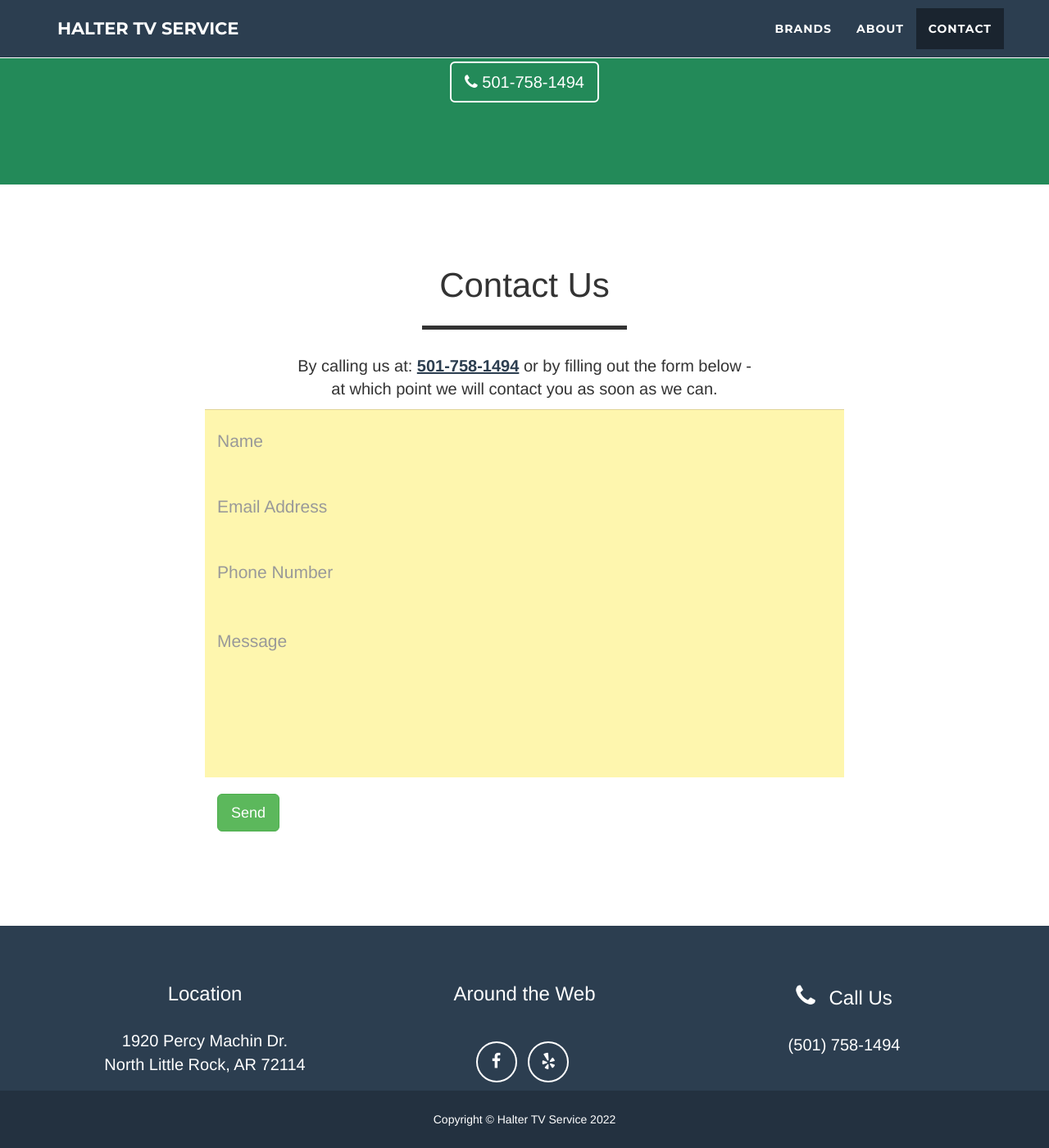
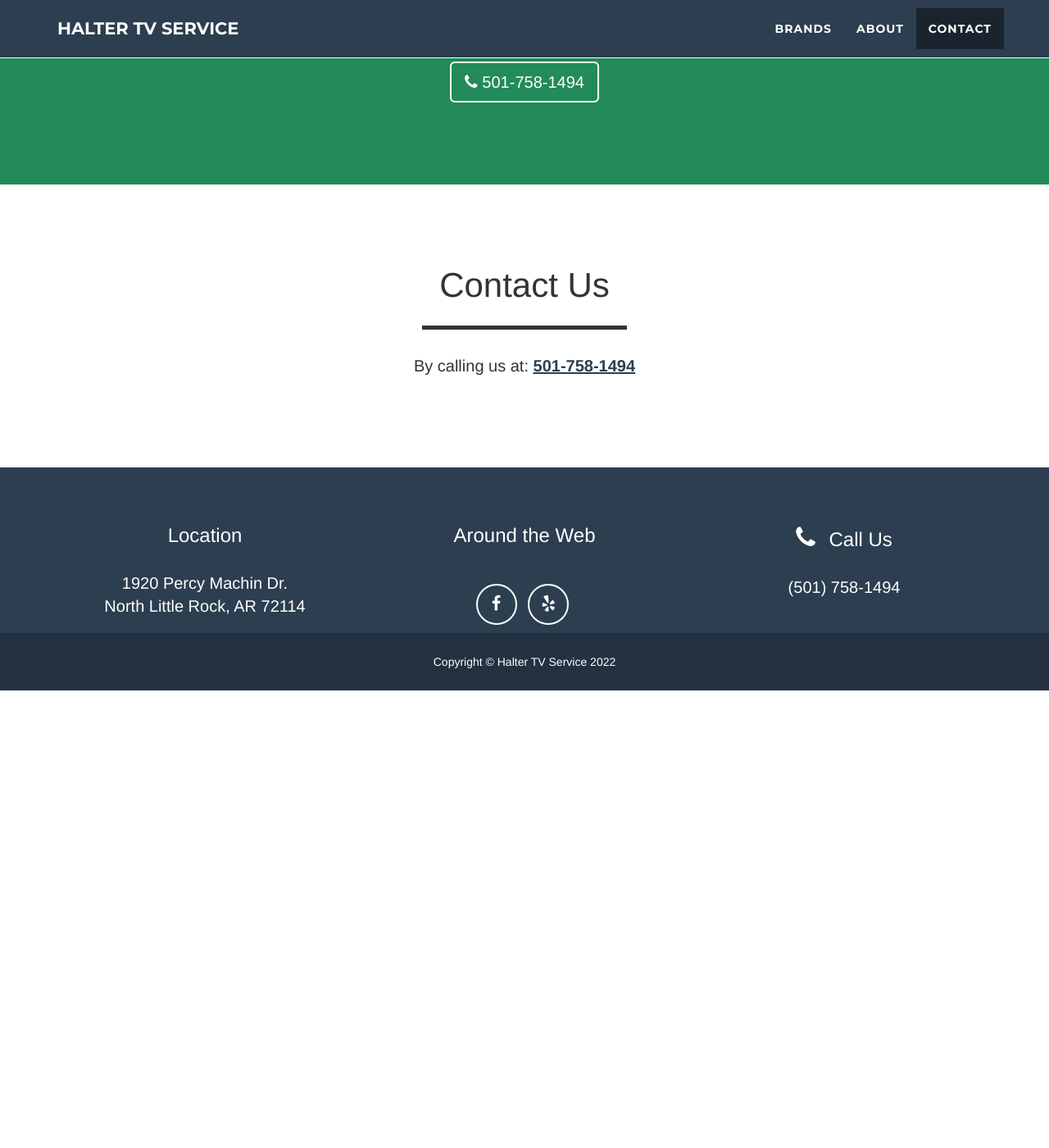
Before and after one commit to jonahaaron/htv, a Jekyll site: the page built from index.html, in a window 1280 px wide and 1400 px high, scrolled down 2089 px. Shown: the whole window at 82% size. Built offline with Jekyll 4.4.1, drawn with Linux system fonts in a browser that asks for light colours; after the commit the page ends 2931 px from its top, so only the background shows below that.

Commit message:
Update contact.html
remove form

```diff
--- a/_includes/contact.html
+++ b/_includes/contact.html
@@ -9,58 +9,7 @@
     </div>
     <div class="row">
       <div class="col-lg-12 text-center">
-                    <p class="contact-hdr"> By calling us at: <a class="phone phone-nbr" href="tel:{{ site.phone.tel }}" data-label="Contact Phone">{{ site.phone.short }}</a> or by filling out the form below - <br> at which point we will contact you as soon as we can. </p>
-                </div>
-            </div>
-            <div class="row">
-                <div class="col-lg-8 col-lg-offset-2">
-                    <!-- To configure the contact form email address, go to mail/contact_me.php and update the email address in the PHP file on line 19. -->
-                    <!-- The form should work on most web servers, but if the form is not working you may need to configure your web server differently. -->
-                    <form id="contact-form" name="form3" class="wufoo topLabel page" accept-charset="UTF-8" autocomplete="off" enctype="multipart/form-data" method="post"
-      action="https://migrantmachines.wufoo.com/forms/q1q3nnzm18cpvqy/#public" novalidate>
-                        <div class="row control-group">
-                            <div class="form-group col-xs-12 floating-label-form-group controls">
-                                <label>Name</label>
-                                <input name="Field1" type="text" class="form-control" placeholder="Name" id="name" required data-validation-required-message="Please enter your name.">
-                                <p class="help-block text-danger"></p>
-                            </div>
-                        </div>
-                        <div class="row control-group">
-                            <div class="form-group col-xs-12 floating-label-form-group controls">
-                                <label>Email Address</label>
-                                <input name="Field3" type="email" class="form-control" placeholder="Email Address" id="email" required data-validation-required-message="Please enter your email address.">
-                                <p class="help-block text-danger"></p>
-                            </div>
-                        </div>
-                        <div class="row control-group">
-                            <div class="form-group col-xs-12 floating-label-form-group controls">
-                                <label>Phone Number</label>
-                                <input name="Field4" type="tel" class="form-control" placeholder="Phone Number" id="phone" required data-validation-required-message="Please enter your phone number.">
-                                <p class="help-block text-danger"></p>
-                            </div>
-                        </div>
-                        <div class="row control-group">
-                            <div class="form-group col-xs-12 floating-label-form-group controls">
-                                <label>Message</label>
-                                <textarea name="Field6" rows="5" class="form-control" placeholder="Message" id="message" required data-validation-required-message="Please enter a message."></textarea>
-                                <p class="help-block text-danger"></p>
-                            </div>
-                        </div>
-                        <br>
-                        <div id="success"></div>
-                        <div class="row">
-                            <div class="form-group col-xs-12">
-                                <button type="submit" class="btn btn-success btn-lg">Send</button>
-                            </div>
-                        </div>
-                        <div style="display:none;">
-                          <textarea name="comment" id="comment" rows="1" cols="1"></textarea>
-                          <input type="hidden" id="idstamp" name="idstamp" value="JiyvrfRrz4yCR+yvb2pDTjkQyJ4YrKyFXTmzs+REDZU=" />
-                        </div>
-                    </form>
-                    <div id="contact-success">
-                      <div class="hdr">Success!</div> We have received your request to be contacted. You should recieve a call soon, but if you would like to reach us sooner you can call us during our hours of operation (M-F 9:30am-5pm) at <span style="font-weight: bold;">{{ site.phone.short }}</span>.
-                    </div>
+        <p class="contact-hdr"> By calling us at: <a class="phone phone-nbr" href="tel:{{ site.phone.tel }}" data-label="Contact Phone">{{ site.phone.short }}</a></p>
       </div>
     </div>
   </div>
```
Lines whose indentation alone changed are shown as unchanged.
